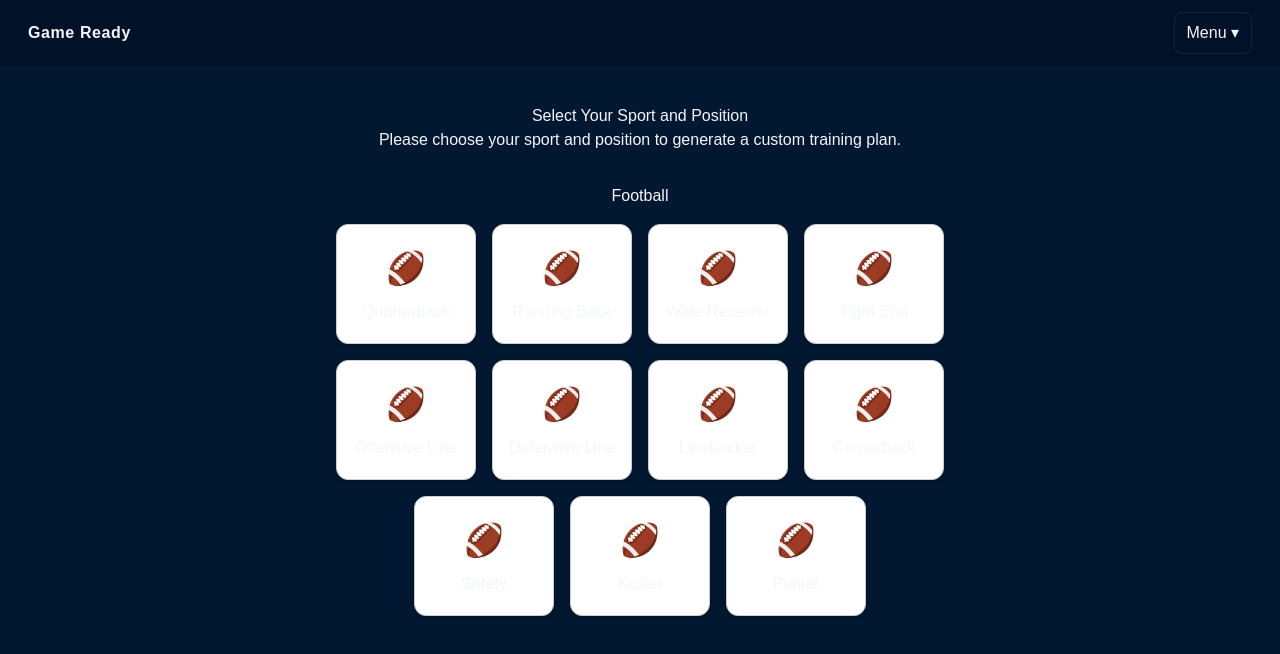
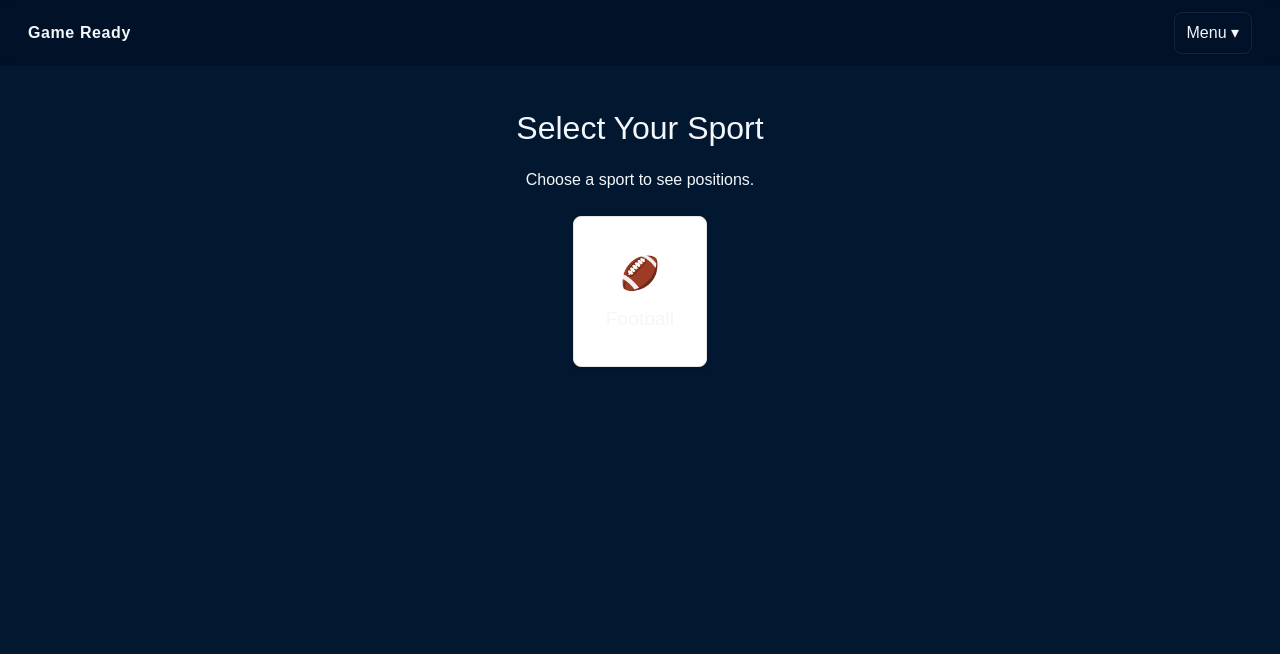
Before and after one commit to OfficalGameReady/gameready, a Next.js app: page /generator in a window 1280 px wide. Shown: the top 654 px of the page. Built offline with nearby package versions, Linux system fonts and the light colour scheme.

Commit message:
Update generator page to show single football card and link to football positions

```diff
--- a/app/generator/page.tsx
+++ b/app/generator/page.tsx
@@ -1,80 +1,34 @@
-'use client'
+'use client';
 
 import { useRouter } from 'next/navigation';
 
-export default function GeneratorSelection() {
+export default function SportSelection() {
   const router = useRouter();
-  const positions = [
-    'Quarterback',
-    'Running Back',
-    'Wide Receiver',
-    'Tight End',
-    'Offensive Line',
-    'Defensive Line',
-    'Linebacker',
-    'Cornerback',
-    'Safety',
-    'Kicker',
-    'Punter',
-  ];
-
-  const handleClick = (pos: string) => {
-    // In the future we might pass the selected sport and position as query parameters.
-    router.push('/generator/plan');
-  };
 
   return (
-    <div style={{ maxWidth: '800px', margin: '0 auto', padding: '2rem', textAlign: 'center' }}>
-      <h1>Select Your Sport and Position</h1>
-      <p>Please choose your sport and position to generate a custom training plan.</p>
-
-      {/* Sport section */}
-      <div style={{ marginTop: '2rem' }}>
-        <h2>Football</h2>
-        <div
+    <div style={{ maxWidth: '600px', margin: '0 auto', padding: '2rem', textAlign: 'center' }}>
+      <h1 style={{ fontSize: '2rem', marginBottom: '1rem' }}>Select Your Sport</h1>
+      <p style={{ marginBottom: '1.5rem' }}>Choose a sport to see positions.</p>
+      <div style={{ display: 'flex', justifyContent: 'center' }}>
+        <button
+          onClick={() => router.push('/generator/football')}
           style={{
+            padding: '2rem',
+            border: '1px solid #e5e5e5',
+            borderRadius: '8px',
+            backgroundColor: '#fff',
+            cursor: 'pointer',
+            boxShadow: '0 2px 4px rgba(0,0,0,0.1)',
+            fontSize: '1.2rem',
             display: 'flex',
-            flexWrap: 'wrap',
-            gap: '1rem',
-            justifyContent: 'center',
-            marginTop: '1rem',
+            flexDirection: 'column',
+            alignItems: 'center',
+            gap: '0.5rem',
           }}
         >
-          {positions.map((pos) => (
-            <button
-              key={pos}
-              onClick={() => handleClick(pos)}
-              style={{
-                display: 'flex',
-                flexDirection: 'column',
-                alignItems: 'center',
-                justifyContent: 'center',
-                width: '140px',
-                height: '120px',
-                padding: '1rem',
-                borderRadius: '12px',
-                border: '1px solid #ccc',
-                backgroundColor: '#ffffff',
-                boxShadow: '0 2px 4px rgba(0,0,0,0.1)',
-                cursor: 'pointer',
-                transition: 'transform 0.1s, box-shadow 0.2s',
-              }}
-              onMouseOver={(e) => {
-                const target = e.currentTarget as HTMLButtonElement;
-                target.style.transform = 'translateY(-4px)';
-                target.style.boxShadow = '0 4px 8px rgba(0,0,0,0.15)';
-              }}
-              onMouseOut={(e) => {
-                const target = e.currentTarget as HTMLButtonElement;
-                target.style.transform = '';
-                target.style.boxShadow = '0 2px 4px rgba(0,0,0,0.1)';
-              }}
-            >
-              <span style={{ fontSize: '2rem' }}>🏈</span>
-              <span style={{ marginTop: '0.5rem' }}>{pos}</span>
-            </button>
-          ))}
-        </div>
+          <span style={{ fontSize: '2rem' }}>🏈</span>
+          Football
+        </button>
       </div>
     </div>
   );
```
